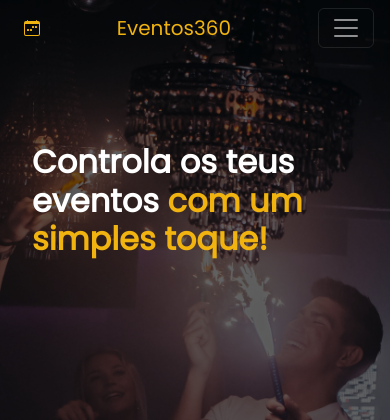
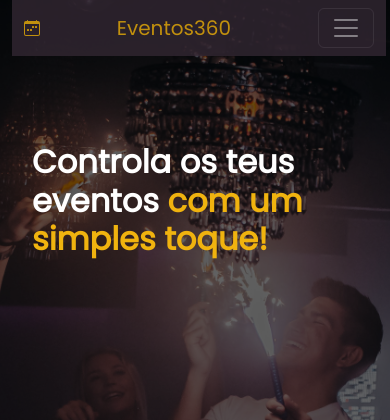
Before and after one commit to M2ndess/eventos360, a PHP site: page /home.html in a window 390 px wide; the page is wider, and only the part inside the window is pictured. Shown: the top 420 px of that part. Run offline with PHP 8.4, Linux system fonts and the light colour scheme.

Commit message:
Redução opacidade navbar

```diff
--- a/style.css
+++ b/style.css
@@ -25,6 +25,7 @@
     width: 70%;
     background-color: rgb(51, 39, 51) !important;
     z-index: 1000;
+    opacity: 80%;
 }
 
 .navbar-brand
@@ -272,6 +273,9 @@ color: var(--main-color);
         width: 96%;
         position: fixed;
         background-color: transparent !important;
+        background-color: rgb(51, 39, 51) !important;
+        z-index: 1000;
+        opacity: 80%;
     }
     .middle
     {
```
